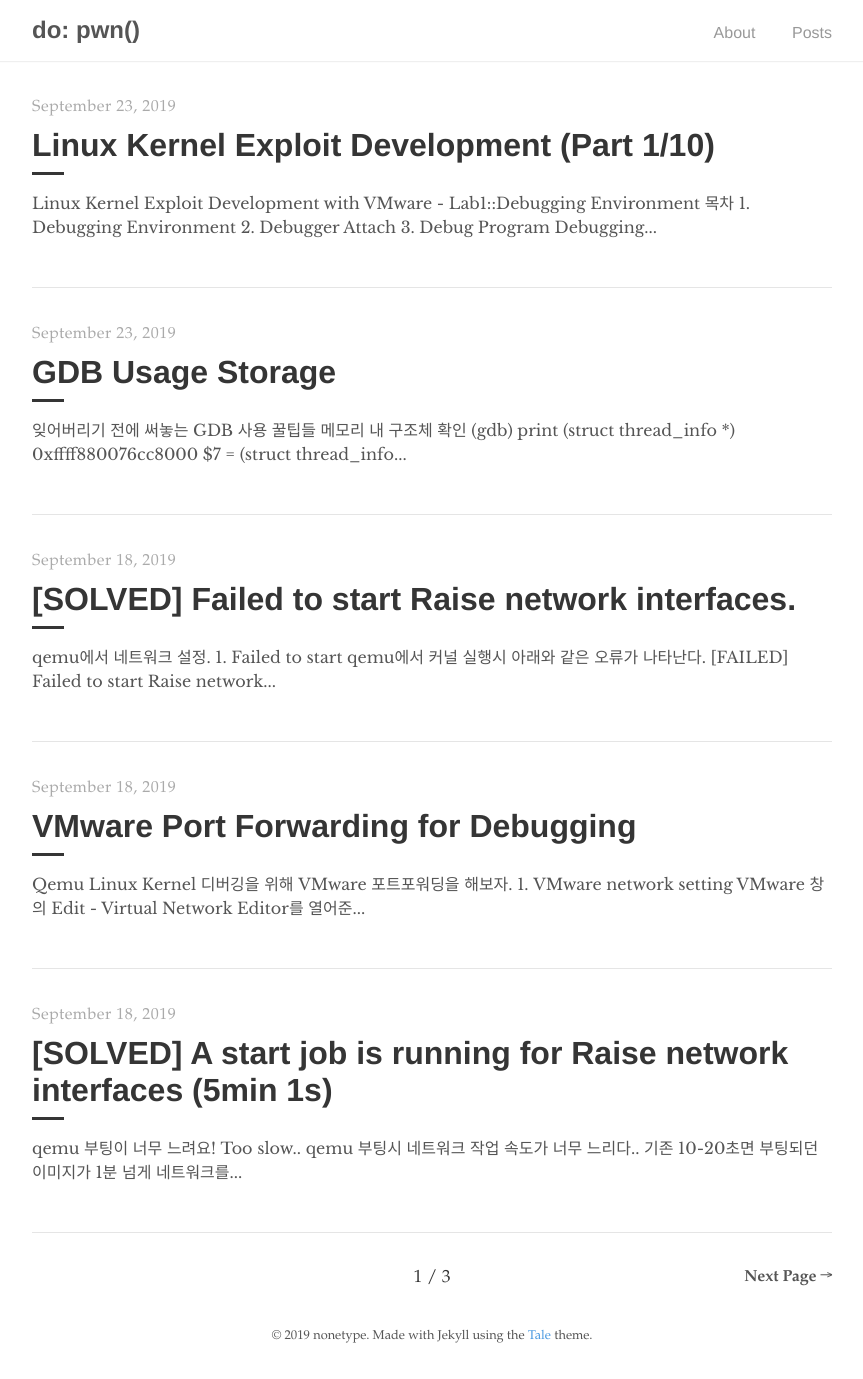
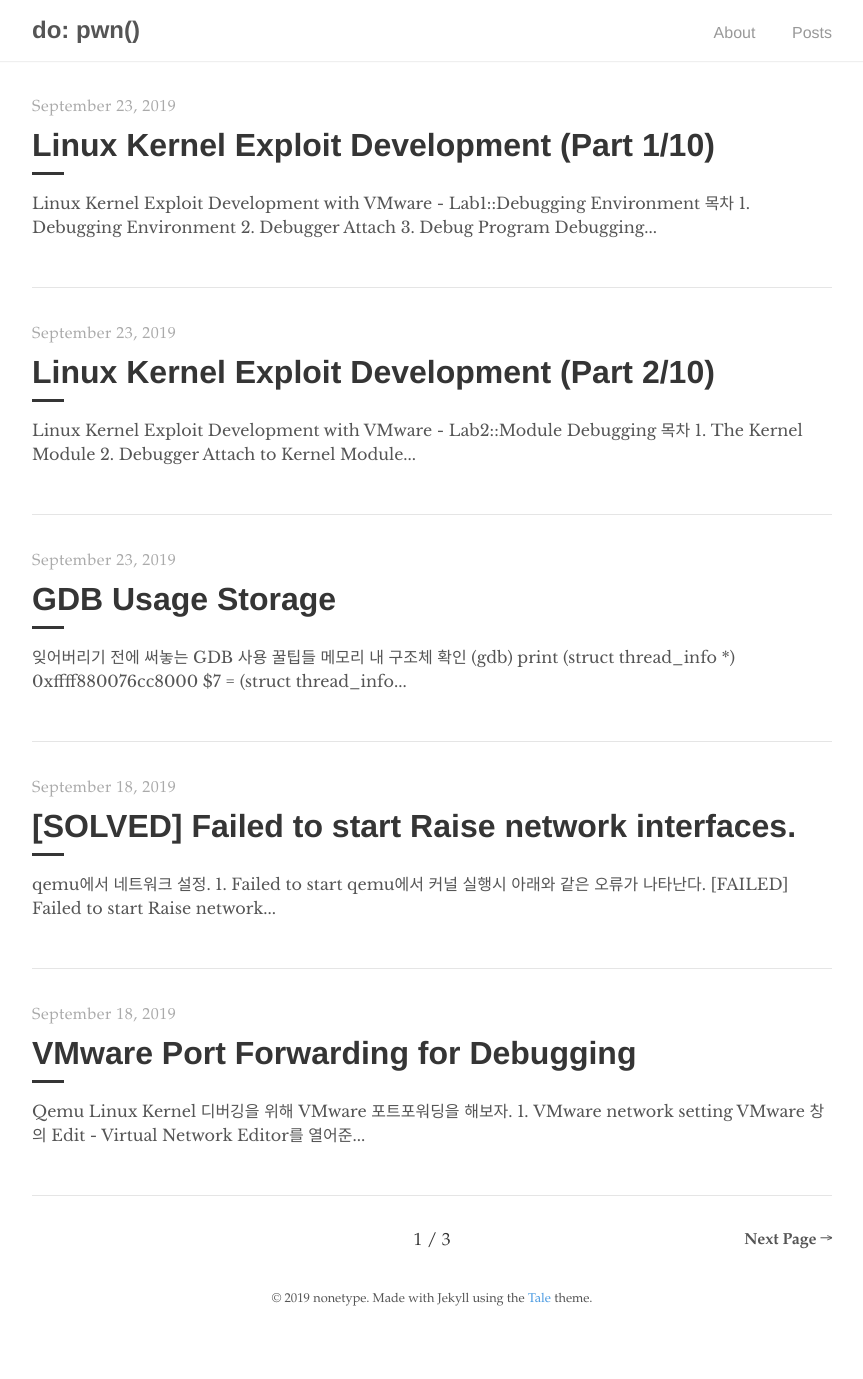
Before and after one commit to nonetype/old-blog-repo, a Jekyll site: the page built from index.html, in a window 1280 px wide. Shown: the whole page, without its empty margins (208-1071 px from the left). Built offline with Jekyll 4.4.1, drawn with Linux system fonts in a browser that asks for light colours; some web fonts are replaced; the list of posts is cut into pages by our own code; after the commit the page ends 1342 px from its top, so only the background shows below that; some of the changed lines change nothing that is shown.

Commit message:
Uploaded post

````diff
--- a/_config.yml
+++ b/_config.yml
@@ -12,8 +12,10 @@ author:
 
 remote_theme: chesterhow/tale
 
-permalink:    /:year-:month-:day/:title
-paginate:     5
+permalink: /:year-:month-:day/:title
+paginate: 5
+sort_field: 'date'
+sort_reverse: true
 
 plugins:
   - jekyll-paginate
--- /dev/null
+++ b/_posts/2019-09-23-Linux-Kernel-Exploit-Development-lab2.md
@@ -0,0 +1,322 @@
+---
+layout: post
+title: "Linux Kernel Exploit Development (Part 2/10)"
+author: "nonetype"
+---
+
+Linux Kernel Exploit Development with VMware - Lab2::Module Debugging
+
+---
+# 목차
+[1. The Kernel Module](#the-kernel-module)
+
+
+[2. Debugger Attach to Kernel Module](#debugger-attach-to-kernel-module)
+
+
+[3. Debug Kernel Module](#debug-kernel-module)
+
+---
+
+# The Kernel Module
+TestVM의 `mod_sample` 디렉토리에 `sample.c` 파일이 존재한다.
+
+**sample.c**
+```c
+/*
+ * Test kernel module
+ */
+#include <linux/init.h>
+#include <linux/module.h>
+#include <linux/kernel.h>
+#include <linux/fs.h>
+#include <linux/device.h>
+
+#define DEVICE_NAME "sample"
+
+static int dev_counter = 0;
+
+static int device_open(struct inode *, struct file *);
+static ssize_t device_read(struct file *, char *, size_t , loff_t *);
+static int device_close(struct inode *, struct file *);
+
+static struct class *class;
+static int major_no;
+
+static struct file_operations fops = {
+	.open = device_open,
+	.release = device_close,
+	.read = device_read
+};
+
+static int __init load(void) {
+	printk(KERN_INFO "Sample module loaded\n");
+	major_no = register_chrdev(0, DEVICE_NAME, &fops);
+
+	class = class_create(THIS_MODULE, DEVICE_NAME);
+	device_create(class, NULL, MKDEV(major_no, 0), NULL, DEVICE_NAME);
+
+
+	return 0;
+}
+
+static void __exit unload(void) {
+	device_destroy(class, MKDEV(major_no, 0));
+	class_unregister(class);
+	class_destroy(class);
+	unregister_chrdev(major_no, DEVICE_NAME);
+
+	printk(KERN_INFO "Sample module unloaded\n");
+}
+
+static int device_open(struct inode *inode, struct file *file) {
+	if (dev_counter)
+		return -EBUSY;
+
+	dev_counter++;
+
+	return 0;
+}
+
+static int device_close(struct inode *inode, struct file *f) {
+	dev_counter--;
+
+	return 0;
+}
+
+static ssize_t device_read(struct file *file, char *buf, size_t size, loff_t *off) {
+	char tmp[5] = "test";
+	printk(KERN_INFO "%s\n", tmp);
+
+	return 0;
+}
+
+module_init(load);
+module_exit(unload);
+
+MODULE_LICENSE("GPL");
+MODULE_AUTHOR("vnik");
+MODULE_DESCRIPTION("Test kernel module.");
+MODULE_VERSION("0.1");
+```
+
+위 코드에서 `module_init(load);`을 통해 module을 등록하고, `load`함수에서는 `device_create()` 호출을 통해 디바이스를 등록한다.
+
+해당 디바이스를 열거나, 닫거나, 읽을 때 `fops` 구조체 안의 필드에 명시된 포인터의 함수가 호출되게 된다.
+
+간단한 명령어를 통해 확인이 가능하다.
+먼저 module을 `make`한 후 `insmod` 명령을 통해 등록한다.
+
+**Makefile**
+```sh
+obj-m += sample.o
+ccflags-y += -g
+
+all:
+	make -C /lib/modules/$(shell uname -r)/build M=$(PWD) modules
+
+clean:
+	make -C /lib/modules/$(shell uname -r)/build M=$(PWD) clean
+```
+
+**Compile**
+```sh
+test@ubuntu:~/exercises/mod_sample$ make
+make -C /lib/modules/3.5.0-23-generic/build M=/home/test/exercises/mod_sample modules
+make[1]: Entering directory `/usr/src/linux-headers-3.5.0-23-generic'
+  CC [M]  /home/test/exercises/mod_sample/sample.o
+  Building modules, stage 2.
+  MODPOST 1 modules
+  CC      /home/test/exercises/mod_sample/sample.mod.o
+  LD [M]  /home/test/exercises/mod_sample/sample.ko
+make[1]: Leaving directory `/usr/src/linux-headers-3.5.0-23-generic'
+test@ubuntu:~/exercises/mod_sample$ ls
+Makefile       Module.symvers  sample.ko     sample.mod.o
+modules.order  sample.c        sample.mod.c  sample.o
+test@ubuntu:~/exercises/mod_sample$ sudo insmod ./sample.ko
+test@ubuntu:~/exercises/mod_sample$ lsmod | grep sample
+sample                 12695  0
+test@ubuntu:~/exercises/mod_sample$ ls /dev/sample
+/dev/sample
+test@ubuntu:~/exercises/mod_sample$
+```
+
+이어 `/dev/sample` 디바이스를 `cat` 명령어로 읽은 후 `dmesg` 명령으로 커널 로그를 확인해본다.
+
+```sh
+test@ubuntu:~/exercises/mod_sample$ sudo cat /dev/sample
+test@ubuntu:~/exercises/mod_sample$ dmesg | tail -n 1
+[ 5217.787281] test
+test@ubuntu:~/exercises/mod_sample$
+```
+
+---
+
+# Debugger Attach to Kernel Module
+lab1과 비슷하게 먼저 breakpoint를 걸어보자.
+`sample.ko` 내부의 함수에 breakpoint를 걸어야 하기 때문에 module의 segmentation 주소를 적어둔다.
+
+**TestVM**
+```sh
+test@ubuntu:~/exercises/mod_sample$ sudo cat /sys/module/sample/sections/{.text,.data,.bss}
+0xffffffffa018f000
+0xffffffffa0191000
+0xffffffffa0191338
+test@ubuntu:~/exercises/mod_sample$
+```
+
+이후 위 주소를 가지고 `MasterVM`에서 `sample.ko` 모듈의 symbol을 추가한다.
+
+**MasterVM**
+```sh
+root@master:~# gdb -q kernels/vmlinux-3.5.0-23-generic
+Reading symbols from kernels/vmlinux-3.5.0-23-generic...done.
+(gdb) target remote 192.168.94.1:8864
+Remote debugging using 192.168.94.1:8864
+native_safe_halt ()
+    at /build/buildd/linux-lts-quantal-3.5.0/arch/x86/include/asm/irqflags.h:50
+warning: Source file is more recent than executable.
+50	}
+(gdb) add-symbol-file ./modules/sample.ko 0xffffffffa018f000 -s .data 0xffffffffa0191000 -s .bss 0xffffffffa0191338
+add symbol table from file "./modules/sample.ko" at
+	.text_addr = 0xffffffffa018f000
+	.data_addr = 0xffffffffa0191000
+	.bss_addr = 0xffffffffa0191338
+(y or n) y
+Reading symbols from ./modules/sample.ko...done.
+(gdb)
+```
+
+이제 `sample.ko` 모듈 내의 함수 `device_read()`에 breakpoint를 걸어보자.
+
+```sh
+(gdb) b * device_read
+Breakpoint 1 at 0xffffffffa018f050: file /home/vnik/exercises/mod_sample/sample.c, line 62.
+(gdb) c
+Continuing.
+```
+
+**TestVM**
+```sh
+test@ubuntu:~/exercises$ sudo cat /dev/sample
+```
+
+**MasterVM**
+```sh
+(gdb) c
+Continuing.
+
+Breakpoint 4, device_read (file=0xffff880078d3c200,
+    buf=0xce3000 <error: Cannot access memory at address 0xce3000>, size=32768,
+    off=0xffff88007b477f48) at /home/vnik/exercises/mod_sample/sample.c:62
+62	/home/vnik/exercises/mod_sample/sample.c: No such file or directory.
+(gdb)
+```
+
+BreakPoint에서 정상적으로 interrupt된다.
+
+---
+
+# Debug Kernel Module
+이제 `device_read()` 함수에서 출력하는 문자열 `"test"`를 `"thisisaverylongstring"` 이라는 문자열로 변경해보자.
+
+우선 `device_read()` 함수의 `printk()` 호출 부분에 BreakPoint를 건다.
+
+```sh
+(gdb) disassemble device_read
+Dump of assembler code for function device_read:
+   0xffffffffa018f050 <+0>:	push   %rbp
+   0xffffffffa018f051 <+1>:	mov    %rsp,%rbp
+   0xffffffffa018f054 <+4>:	sub    $0x10,%rsp
+   0xffffffffa018f058 <+8>:	nopl   0x0(%rax,%rax,1)
+   0xffffffffa018f05d <+13>:	mov    $0xffffffffa0190024,%rdi
+   0xffffffffa018f064 <+20>:	mov    %gs:0x28,%rax
+   0xffffffffa018f06d <+29>:	mov    %rax,-0x8(%rbp)
+   0xffffffffa018f071 <+33>:	xor    %eax,%eax
+   0xffffffffa018f073 <+35>:	lea    -0xd(%rbp),%rsi
+   0xffffffffa018f077 <+39>:	movl   $0x74736574,-0xd(%rbp)
+   0xffffffffa018f07e <+46>:	movb   $0x0,-0x9(%rbp)
+   0xffffffffa018f082 <+50>:	callq  0xffffffff81685975 <printk>
+   0xffffffffa018f087 <+55>:	xor    %eax,%eax
+   0xffffffffa018f089 <+57>:	mov    -0x8(%rbp),%rdx
+   0xffffffffa018f08d <+61>:	xor    %gs:0x28,%rdx
+   0xffffffffa018f096 <+70>:	jne    0xffffffffa018f09a <device_read+74>
+   0xffffffffa018f098 <+72>:	leaveq
+   0xffffffffa018f099 <+73>:	retq
+   0xffffffffa018f09a <+74>:	nopw   0x0(%rax,%rax,1)
+   0xffffffffa018f0a0 <+80>:	callq  0xffffffff81052a90 <__stack_chk_fail>
+End of assembler dump.
+```
+
+
+**MasterVM**
+```sh
+(gdb) b * device_read + 50
+Breakpoint 5 at 0xffffffffa018f082: file /home/vnik/exercises/mod_sample/sample.c, line 64.
+(gdb) c
+Continuing.
+```
+
+**TestVM**
+```sh
+test@ubuntu:~/exercises$ sudo cat /dev/sample
+```
+
+**MasterVM**
+```sh
+(gdb) c
+Continuing.
+
+Breakpoint 5, device_read (file=<optimized out>, buf=<optimized out>, size=32768,
+    off=0xffff8800776dff48) at /home/vnik/exercises/mod_sample/sample.c:64
+64	/home/vnik/exercises/mod_sample/sample.c: No such file or directory.
+(gdb)
+```
+
+`printk()` 함수의 두번째 인자는 `x64 호출 규약`에 의해 `rsi` 레지스터에 존재하므로 gdb에서 `vmalloc()`함수를 통해 받은 임의의 주소에 `"thisisaverylongstring"` 문자열을 쓴 후, `rsi` 레지스터를 해당 주소값으로 변경해준다.
+
+<!--
+TIP
+
+gdb에서 메모리 문자열을 변경할 때
+
+(gdb) p malloc(20)
+$3 = (void *) 0x6ce81808
+(gdb) p strcpy($3, "my string")
+$4 = 1827149832
+(gdb) x/s $3
+0x6ce81808: "my string"
+
+(gdb) set *((const char *)0x080485ff) = "ash "
+-->
+
+**MasterVM**
+```sh
+(gdb) c
+Continuing.
+
+Breakpoint 1, device_read (file=<optimized out>, buf=<optimized out>, size=32768,
+    off=0xffff880078f73f48) at /home/vnik/exercises/mod_sample/sample.c:64
+64	in /home/vnik/exercises/mod_sample/sample.c
+(gdb) p vmalloc(32)
+$4 = (void *) 0xffffc90000372000
+(gdb) set {char[25]}$4="thisisaverylongstring\n"
+(gdb) x/s $4
+0xffffc90000372000:	"thisisaverylongstring\n"
+(gdb) set $rsi=$4
+(gdb) x/s $rsi
+0xffffc90000372000:	"thisisaverylongstring\n"
+(gdb) c
+Continuing.
+```
+
+**TestVM**
+```sh
+test@ubuntu:~$ dmesg | tail -n 1
+[ 3127.299859] thisisaverylongstring
+test@ubuntu:~$
+```
+
+성공적으로 `"thisisaverylongstring"` 문자열이 출력되었다.
+
+다음 Lab으로 넘어가자.
````
